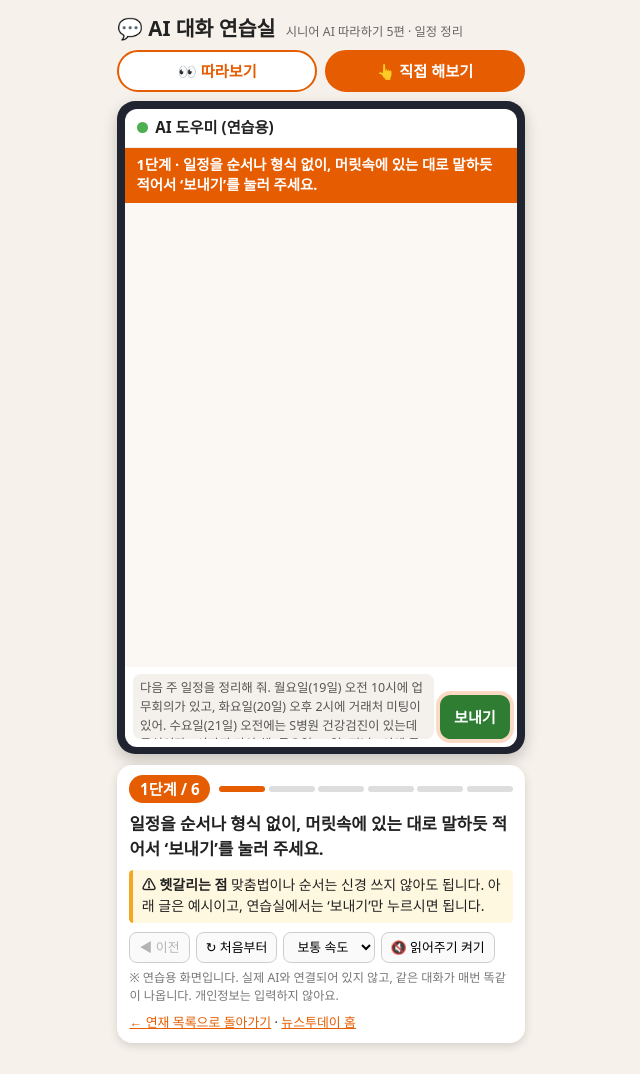
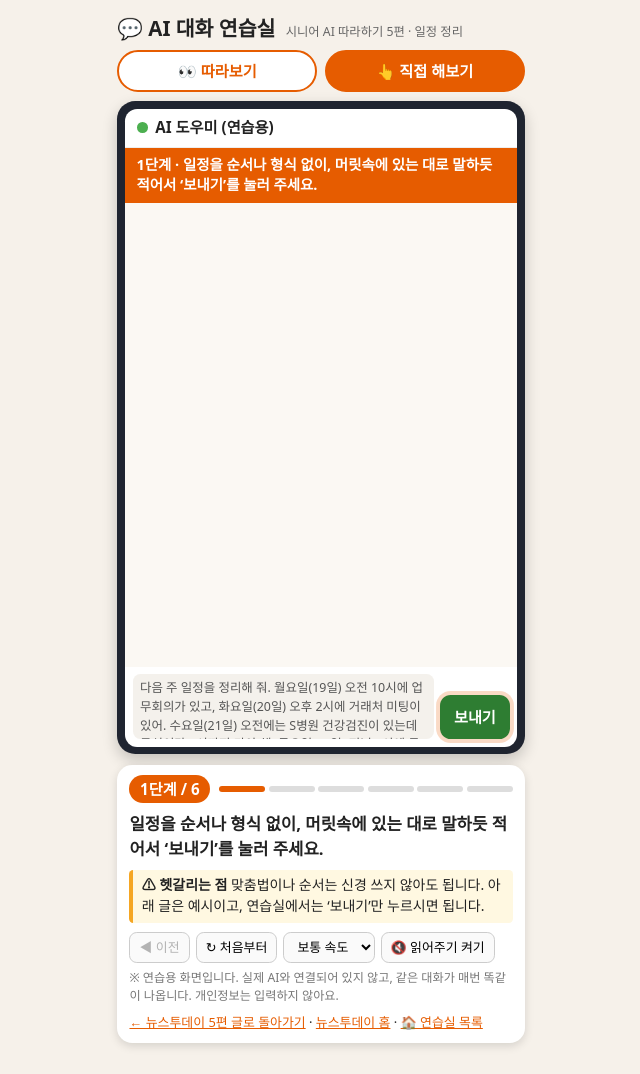
Before and after one commit to hjyeagle/ai-chat-sim, a plain HTML site: page index.html in a window 1280 px wide. Shown: the whole page, without its empty margins (319-959 px from the left). Drawn offline with Linux system fonts and the light colour scheme.

Commit message:
Add files via upload

```diff
--- a/index.html
+++ b/index.html
@@ -85,7 +85,7 @@ h1 small{font-size:.6em;font-weight:400;color:#666}
     <button id="bTts">🔊 읽어주기 끄기</button>
   </div>
   <div class="note">※ 연습용 화면입니다. 실제 AI와 연결되어 있지 않고, 같은 대화가 매번 똑같이 나옵니다. 개인정보는 입력하지 않아요.</div>
-  <div class="links"><a href="https://newstoday.co.kr/category/biznet_columns/">← 연재 목록으로 돌아가기</a> · <a href="https://newstoday.co.kr/">뉴스투데이 홈</a></div>
+  <div class="links"><a href="https://newstoday.co.kr/biznetimes-ai-5/">← 뉴스투데이 5편 글로 돌아가기</a> · <a href="https://newstoday.co.kr/">뉴스투데이 홈</a> · <a href="https://hjyeagle.github.io/practice-room/">🏠 연습실 목록</a></div>
 </div>
 </div>
 <div class="finger" id="fg"></div>
```
